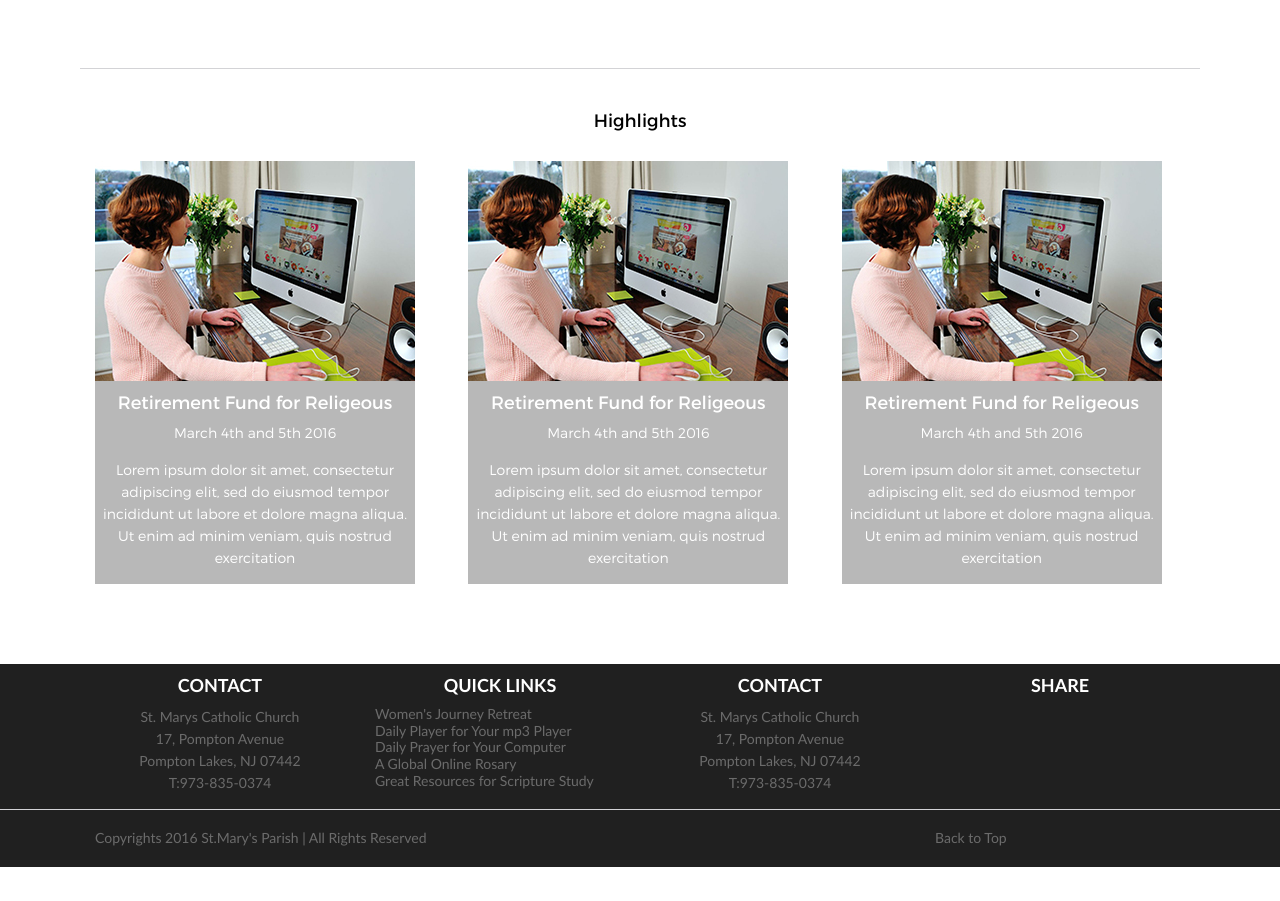
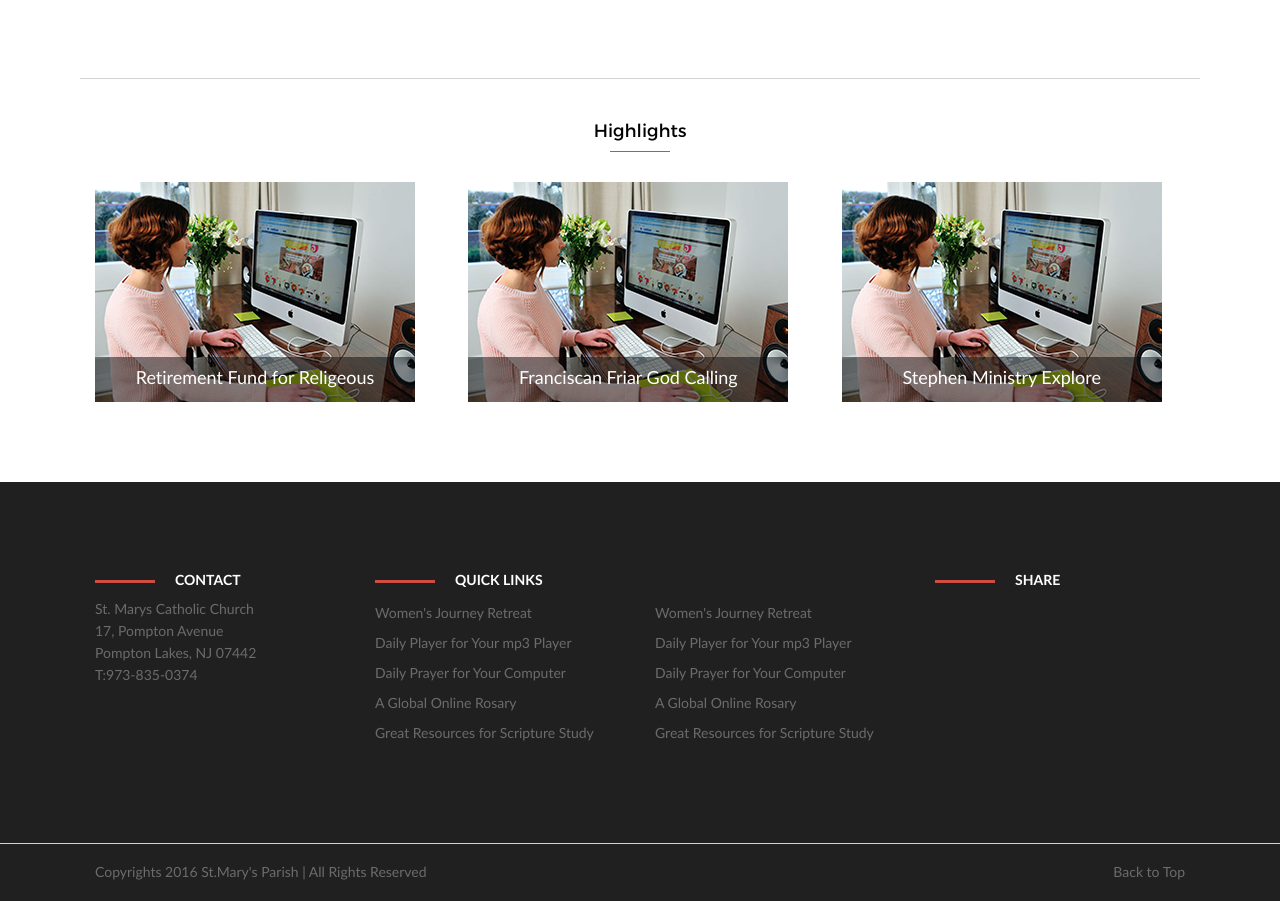
Before and after one commit to pravienmangal/StMarys, a website: page view/home.html in a window 1280 px wide. Shown: the part 1520-2421 px from the top of the page. Before the commit the page ends 2387 px from the top, so only its background shows below. Drawn offline with Linux system fonts and the light colour scheme; files whose address does not match are found by name.

Commit message:
Additional stylings done including lines below and before titles

```diff
--- a/_css/main.less
+++ b/_css/main.less
@@ -613,7 +613,7 @@
 							font-size: 12px;
 							text-transform: uppercase;
 							padding: 0 30px;
-							font-family: 'lato-black';
+							font-family: 'lato-bold';
 						}
 					}
 					.donate {
@@ -756,9 +756,20 @@
 				padding-bottom: 80px;
 
 				h5.title {
-					margin-top: 30px;
-					margin-bottom: 20px;
+					margin: 30px auto 20px;
 					padding: 10px;
+					width: 250px;
+					vertical-align: middle;
+				}
+
+				h5.title:after {
+					position: relative;
+					background-color: @buttonColor;
+					display: block;
+					height: 1px;
+					width: 60px;
+					content: "";
+					margin: 10px auto 0;
 				}
 
 				.news-carousel {
@@ -793,7 +804,7 @@
 							font-size: 14px;
 							padding: 15px 30px;
 							background-color: @buttonColor;
-							font-family: 'lato-black';
+							font-family: 'lato-bold';
 
 						}
 
@@ -812,19 +823,28 @@
 					overflow: hidden;
 					margin: 0 auto;
 
+					.col-md-4 {
+						position: relative;
+						overflow: hidden;
+
 						.img-block {
 							width: 320px;
 							height: 220px;
 						}
 
 						.info-block {
-						overflow: hidden;
 							color: @white;
-						background: rgba(20,20,20,.3);
+							background: rgba(7,8,10,.5);
 							width: 320px;
+							font-family: 'lato-regular';
+							position: absolute;
+							top: 175px;
+							height: 220px;
 
 							h5 {
 								color: @white;
+								font-family: 'lato-regular';
+							}
 						}
 					}
 				}
@@ -833,19 +853,33 @@
 		footer {
 			background: #202020;
 			color: #6b6b6b;
-			text-align: center;
 			margin: 0 auto;
 			font-family: 'lato-regular';
 			border-bottom: 1px solid @borderColor;
+			padding: 80px 0;
 
-			h5 {
+			h6 {
 				font-family: 'lato-bold';
 				color: @white;
 				text-transform: uppercase;
 			}
 
+			h6:before {
+				background-color: @buttonColor;
+				display: inline-block;
+				height: 3px;
+				width: 60px;
+				content: "";
+				margin-right: 20px;
+				vertical-align: middle;
+			}
+
 			ul {
 				text-align: left;
+
+				li {
+					line-height: 30px;
+				}
 			}
 		}
 		.bottom-info-bar {
@@ -853,6 +887,10 @@
 			color: #6b6b6b;
 			font-family: 'lato-regular';
 			padding: 20px 0;
+
+			.col-md-3 {
+				text-align: right;
+			}
 		}
 
 
--- a/view/home.html
+++ b/view/home.html
@@ -147,7 +147,7 @@
 						<div class="col-md-4">
 							<div class="img-block"><img src="../_images/mac.jpg" alt="img"></div>
 							<div class="info-block">
-								<h5>Retirement Fund for Religeous</h5>
+								<h5>Franciscan Friar God Calling</h5>
 								<p><span>March 4th and 5th 2016</span></p>
 								<p>
 									Lorem ipsum dolor sit amet, consectetur adipiscing elit, sed do eiusmod tempor incididunt ut labore et dolore magna aliqua. Ut enim ad minim veniam, quis nostrud exercitation
@@ -157,7 +157,7 @@
 						<div class="col-md-4">
 							<div class="img-block"><img src="../_images/mac.jpg" alt="img"></div>
 							<div class="info-block">
-								<h5>Retirement Fund for Religeous</h5>
+								<h5>Stephen Ministry Explore</h5>
 								<p><span>March 4th and 5th 2016</span></p>
 								<p>
 									Lorem ipsum dolor sit amet, consectetur adipiscing elit, sed do eiusmod tempor incididunt ut labore et dolore magna aliqua. Ut enim ad minim veniam, quis nostrud exercitation
@@ -172,7 +172,7 @@
 	<footer class="row">
 		<div class="row-content">
 			<div class="col-md-3">
-				<h5>Contact</h5>
+				<h6>Contact</h6>
 				<p>
 					St. Marys Catholic Church</br>
 					17, Pompton Avenue</br>
@@ -180,8 +180,11 @@
 					T:973-835-0374
 				</p>
 			</div>
-			<div class="col-md-3">
-				<h5>Quick Links</h5>
+			<div class="col-md-6">
+				<h6>Quick Links</h6>
+				<div class="row">
+					<div class="row-content">
+						<div class="col-md-6">
 							<ul>
 								<li>Women's Journey Retreat</li>
 								<li>Daily Player for Your mp3 Player</li>
@@ -190,17 +193,20 @@
 								<li>Great Resources for Scripture Study</li>
 							</ul>
 						</div>
-			<div class="col-md-3">
-				<h5>Contact</h5>
-				<p>
-					St. Marys Catholic Church</br>
-					17, Pompton Avenue</br>
-					Pompton Lakes, NJ 07442</br>
-					T:973-835-0374
-				</p>
+						<div class="col-md-6">
+							<ul>
+								<li>Women's Journey Retreat</li>
+								<li>Daily Player for Your mp3 Player</li>
+								<li>Daily Prayer for Your Computer</li>
+								<li>A Global Online Rosary</li>
+								<li>Great Resources for Scripture Study</li>
+							</ul>
+						</div>
+					</div>
+				</div>
 			</div>
 			<div class="col-md-3">
-				<h5>Share</h5>
+				<h6>Share</h6>
 				<ul>
 					<li></li>
 					<li></li>
```
Also changed, not shown: _css/main.css. Lines whose indentation alone changed are shown as unchanged.
